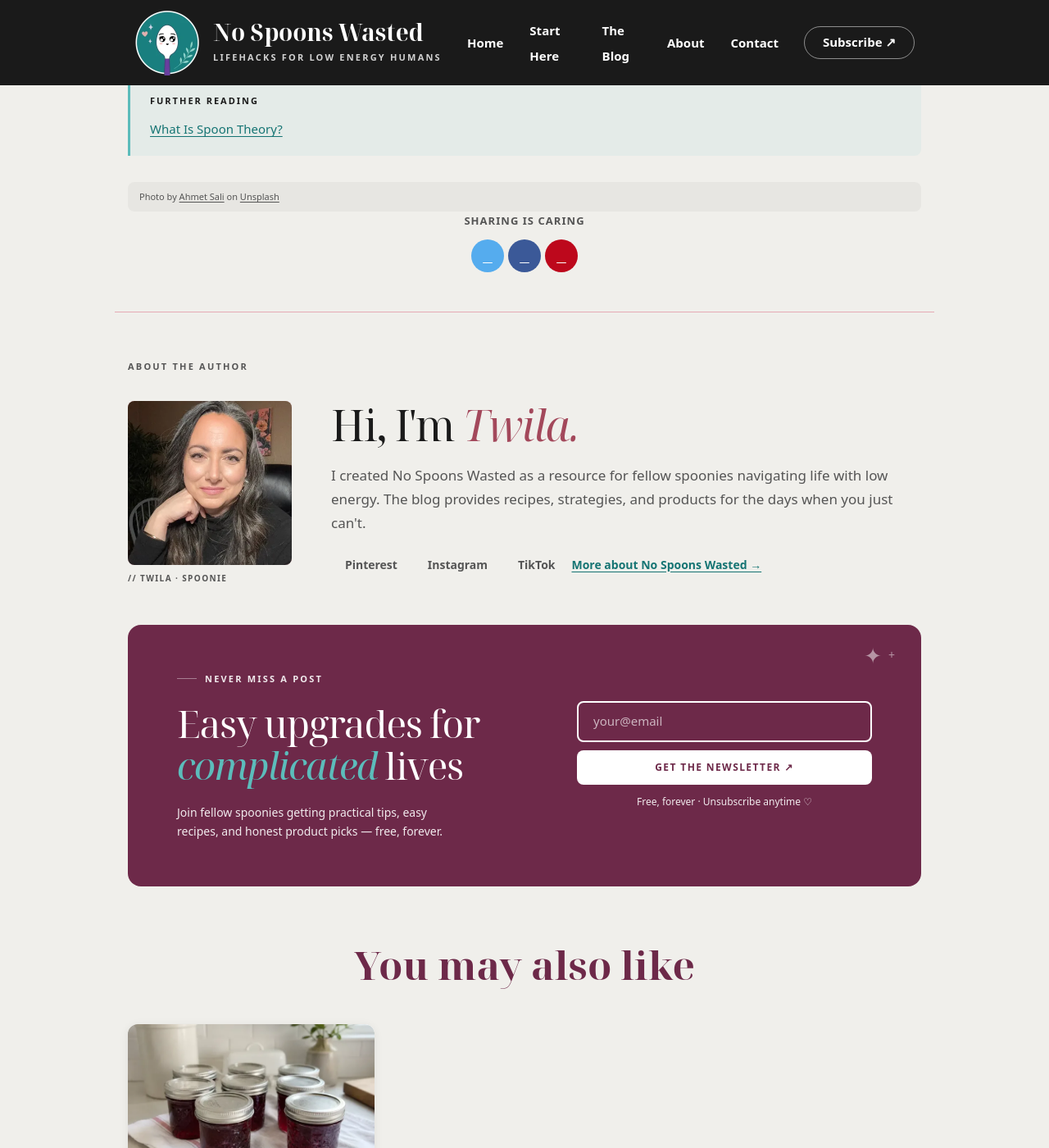
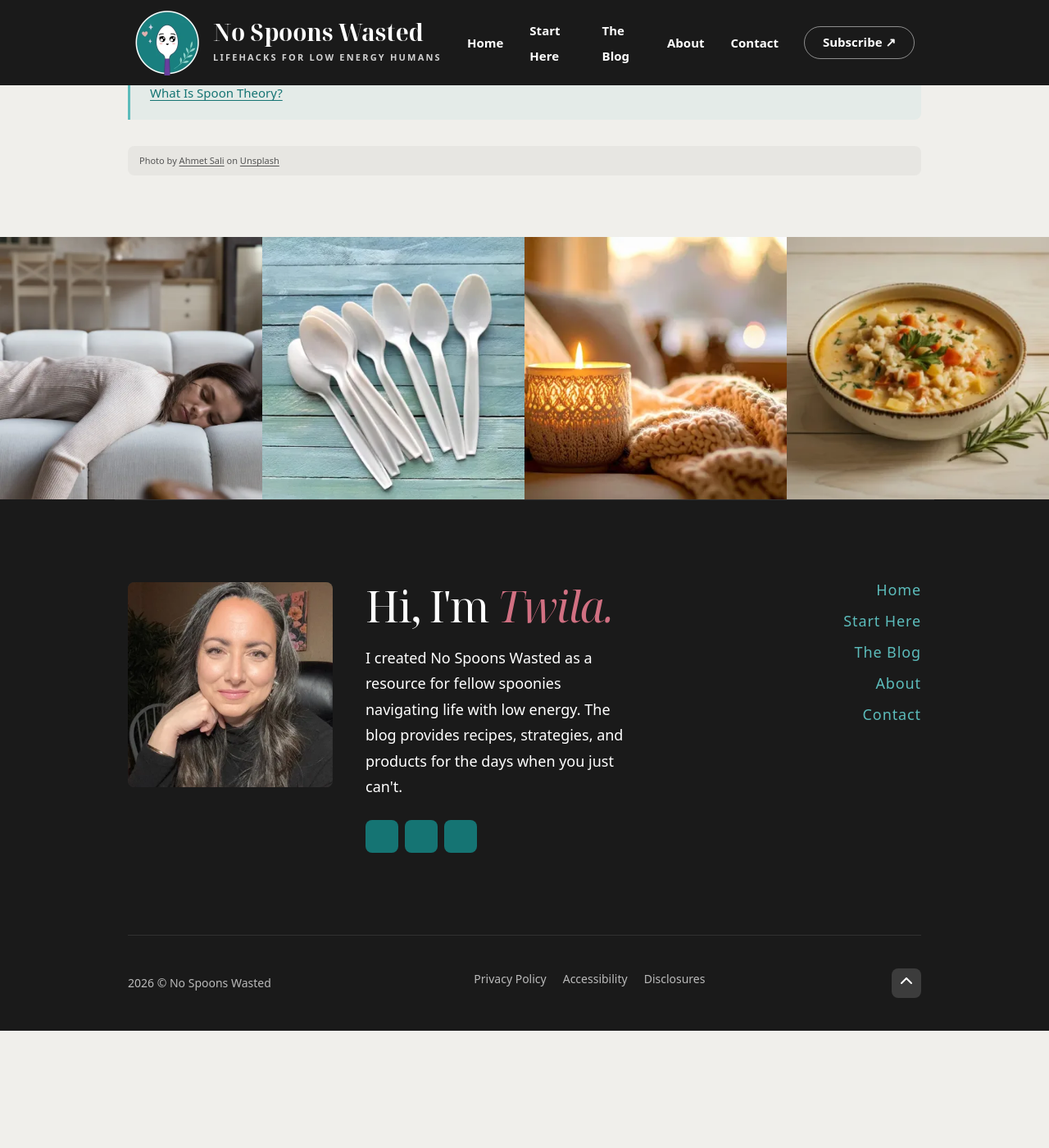
Before and after one commit to camp5456/nospoonswasted, a Jekyll site: the page built from _pages/who-is-a-spoonie.md, in a window 1280 px wide and 1400 px high, scrolled down 3523 px. Shown: the whole window at 82% size. Built offline with Jekyll 4.4.1, drawn with Linux system fonts in a browser that asks for light colours; comment, search, counter and statistics services are not loaded; after the commit the page ends 4780 px from its top, so only the background shows below that; some of the changed text lies outside the part shown.

Commit message:
fixing page layout

```diff
--- a/_pages/who-is-a-spoonie.md
+++ b/_pages/who-is-a-spoonie.md
@@ -1,5 +1,5 @@
 ---
-layout: post
+layout: page
 title: "Who Is a Spoonie?"
 description: "A spoonie is a person living with chronic illness that limits their daily energy. The term is a self-identifier and used as shorthand for a shared experience. The word grew out of spoon theory and the community built around it."
 date: 2026-05-19
```
Also changed, not shown: _pages/what-is-spoon-theory.md (+1 -1 lines), 4 other files.
